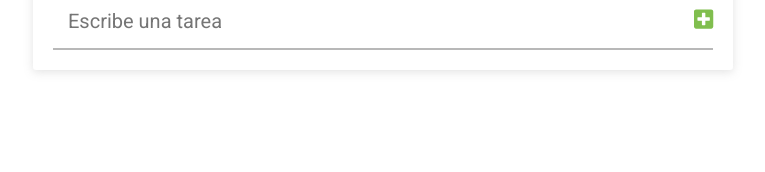
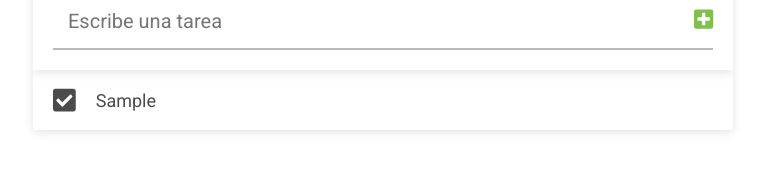
Before and after one commit to rvaldez20/app-lista-tarea-cfm, a React (Create React App) app: page / in a window 1280 px wide. Both pictures are taken after typing "Sample" into the empty fields and a click on the button 960 px from the left and 154 px from the top of the page. Shown: the part 136-308 px from the top of the page, without its empty margins (257-1022 px from the left). Built offline with nearby package versions, Linux system fonts and the light colour scheme.

Commit message:
Se igrega el listado el cual incluye 2 componentes (listado y tareas) con sus respectivos elementos(iconos y texto de cada tarea)

```diff
--- a/src/App.js
+++ b/src/App.js
@@ -1,12 +1,25 @@
 import React, {useState} from 'react';
 import './App.css';
+
 import Header from './componentes/Header';
 import FormularioTareas from './componentes/FormularioTareas';
+import ListaTareas from './componentes/ListaTareas';
 
 const App = () => {
 
 	// Se define el Estado
-	const [tareas, cambiarTareas] = useState([]);
+	const [tareas, cambiarTareas] = useState([
+		// {
+		// 	id: 1,
+		// 	texto: 'Lavar la ropa',
+		// 	completada: false
+		// },
+		// {
+		// 	id: 1,
+		// 	texto: 'Lavar la ropa',
+		// 	completada: false
+		// }
+	]);
 
 	console.log(tareas);
 
@@ -19,6 +32,10 @@
 				cambiarTareas={cambiarTareas}
 			/>
 
+			<ListaTareas
+				tareas={tareas}
+			/>
+
 		</div>
   );
 }
--- /dev/null
+++ b/src/componentes/ListaTareas.js
@@ -0,0 +1,24 @@
+import React from 'react';
+import Tarea from './Tarea';
+
+const ListaTareas = ({tareas}) => {
+   return (
+      <ul className="lista-tareas">
+         {tareas.length > 0
+            ?
+               tareas.map((tarea) => {
+                  return (
+                     <Tarea
+                        key={tarea.id}
+                        tarea={tarea}
+                     />
+                  )
+               })
+            :
+               <div className="lista-tareas__mensaje">~ No hay tareas agregadas ~</div>
+         }
+      </ul>
+    );
+}
+
+export default ListaTareas;
--- /dev/null
+++ b/src/componentes/Tarea.js
@@ -0,0 +1,30 @@
+import React from 'react';
+import {FontAwesomeIcon} from '@fortawesome/react-fontawesome';
+import {faCheckSquare, faEdit, faTimes} from '@fortawesome/free-solid-svg-icons';
+
+const Tarea = ({tarea}) => {
+   return (
+      <li
+         className="lista-tareas__tarea">
+         <FontAwesomeIcon
+            icon={faCheckSquare}
+            className="lista-tareas__icono lista-tareas__icono-check"
+         />
+         <div className="lista-tareas__texto">
+            {tarea.texto}
+         </div>
+         <div lista-tareas__contenedor-botonoes>
+            <FontAwesomeIcon
+               icon={faEdit}
+               className="lista-tareas__icono lista-tareas__icono-accion"
+            />
+            <FontAwesomeIcon
+               icon={faTimes}
+               className="lista-tareas__icono lista-tareas__icono-accion"
+            />
+         </div>
+      </li>
+    );
+}
+
+export default Tarea;
```
